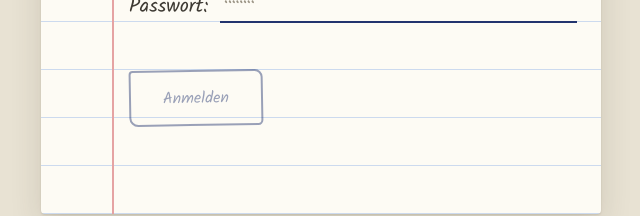
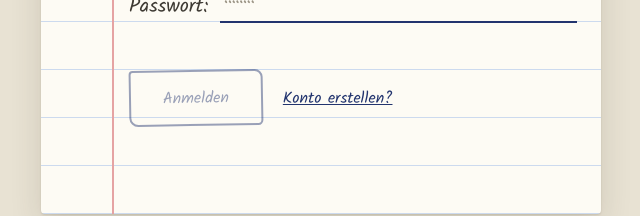
Before and after one commit to svenTheTerrible/fresszettel, a React (Vite) app in the folder frontend/: page /login in a window 1280 px wide. Shown: the part 266-482 px from the top of the page, without its empty margins (319-959 px from the left). Built offline with nearby package versions, Linux system fonts and the light colour scheme.

Commit message:
Add account creation

```diff
--- a/frontend/src/demo/AuthProvider.tsx
+++ b/frontend/src/demo/AuthProvider.tsx
@@ -1,5 +1,5 @@
 import { useCallback, useMemo, useState, type ReactNode } from 'react';
-import { clearToken, getStoredToken, login as loginRequest, storeToken } from '../lib/auth';
+import { clearToken, getStoredToken, login as loginRequest, register as registerRequest, storeToken } from '../lib/auth';
 import { AuthContext, type AuthContextValue } from './auth-context';
 
 /** Wraps the app and owns the login state. Restores a session from localStorage. */
@@ -12,11 +12,15 @@ export function AuthProvider({ children }: { children: ReactNode }) {
     setToken(t);
   }, []);
 
+  const register = useCallback(async (email: string, password: string) => {
+    await registerRequest(email, password);
+  }, []);
+
   const logout = useCallback(() => {
     clearToken();
     setToken(null);
   }, []);
 
-  const value = useMemo<AuthContextValue>(() => ({ token, login, logout }), [token, login, logout]);
+  const value = useMemo<AuthContextValue>(() => ({ token, login, register, logout }), [token, login, register, logout]);
   return <AuthContext.Provider value={value}>{children}</AuthContext.Provider>;
 }
--- a/frontend/src/demo/LoginPage.tsx
+++ b/frontend/src/demo/LoginPage.tsx
@@ -2,14 +2,18 @@ import { useState, type FormEvent } from 'react';
 import { Navigate, useLocation } from 'react-router';
 import { useAuth } from './auth-context';
 
+type Mode = 'login' | 'register';
+
 /** Sign-in screen. The admin area is only reachable once this succeeds. */
 export function LoginPage() {
-  const { token, login } = useAuth();
+  const { token, login, register } = useAuth();
   const location = useLocation();
+  const [mode, setMode] = useState<Mode>('login');
   const [email, setEmail] = useState('');
   const [password, setPassword] = useState('');
   const [busy, setBusy] = useState(false);
   const [error, setError] = useState<string | null>(null);
+  const [success, setSuccess] = useState<string | null>(null);
 
   // If RequireAuth bounced us here, send the user back to the tab they wanted.
   const from = (location.state as { from?: string } | null)?.from;
@@ -20,14 +24,31 @@ export function LoginPage() {
     return <Navigate to={target} replace />;
   }
 
+  const isLogin = mode === 'login';
+
+  const switchMode = (next: Mode) => {
+    setMode(next);
+    setError(null);
+    setSuccess(null);
+  };
+
   const handleSubmit = async (event: FormEvent) => {
     event.preventDefault();
     if (busy || !email.trim() || !password) return;
     setBusy(true);
     setError(null);
+    setSuccess(null);
     try {
-      await login(email, password);
-      // On success the token is set and the guard above bounces us to the admin area.
+      if (isLogin) {
+        await login(email, password);
+        // On success the token is set and the guard above bounces us to the admin area.
+      } else {
+        await register(email, password);
+        // Account created: hand the user back to sign-in with the form still filled.
+        setMode('login');
+        setSuccess('Konto erstellt. Melde dich jetzt an.');
+      }
+      setBusy(false);
     } catch (err) {
       setError(err instanceof Error && err.message ? err.message : 'Das hat nicht geklappt. Versuch es nochmal.');
       setBusy(false);
@@ -39,7 +60,7 @@ export function LoginPage() {
       <main className="fz-sheet fz-sheet--order" style={{ maxWidth: 560 }}>
         <div className="fz-row fz-row--double fz-row--between">
           <h1 className="fz-logo fz-logo--small">Fresszettel</h1>
-          <span className="fz-small fz-muted fz-nowrap">Anmelden</span>
+          <span className="fz-small fz-muted fz-nowrap">{isLogin ? 'Anmelden' : 'Konto erstellen'}</span>
         </div>
 
         <form onSubmit={handleSubmit}>
@@ -73,7 +94,7 @@ export function LoginPage() {
               value={password}
               onChange={(e) => setPassword(e.target.value)}
               placeholder="••••••••"
-              autoComplete="current-password"
+              autoComplete={isLogin ? 'current-password' : 'new-password'}
               required
             />
           </div>
@@ -82,14 +103,27 @@ export function LoginPage() {
 
           <div className="fz-row fz-row--center" style={{ gap: 20, flexWrap: 'wrap' }}>
             <button type="submit" className="fz-btn fz-btn--stamp" disabled={busy || !email.trim() || !password}>
-              {busy ? 'Wird angemeldet …' : 'Anmelden'}
+              {busy ? (isLogin ? 'Wird angemeldet …' : 'Wird erstellt …') : isLogin ? 'Anmelden' : 'Konto erstellen'}
             </button>
-            {error && (
-              <span role="alert" className="fz-error" style={{ fontSize: 15, lineHeight: '22px' }}>
-                {error}
-              </span>
-            )}
+            <button
+              type="button"
+              className="fz-link"
+              disabled={busy}
+              onClick={() => switchMode(isLogin ? 'register' : 'login')}
+            >
+              {isLogin ? 'Konto erstellen?' : 'Schon ein Konto? Anmelden'}
+            </button>
           </div>
+          {error && (
+            <p role="alert" className="fz-error" style={{ margin: '0 0 16px', textAlign: 'center' }}>
+              {error}
+            </p>
+          )}
+          {success && (
+            <p className="fz-success" style={{ margin: '0 0 16px', textAlign: 'center' }}>
+              {success}
+            </p>
+          )}
         </form>
       </main>
       <p className="fz-footer-note">Fresszettel · Nur für den Admin.</p>
--- a/frontend/src/demo/auth-context.ts
+++ b/frontend/src/demo/auth-context.ts
@@ -5,6 +5,8 @@ export interface AuthContextValue {
   token: string | null;
   /** Log in; throws (with a user-facing message) on failure. */
   login: (email: string, password: string) => Promise<void>;
+  /** Create an account; throws (with a user-facing message) on failure. */
+  register: (email: string, password: string) => Promise<void>;
   /** Clear the session. */
   logout: () => void;
 }
--- a/frontend/src/lib/auth.ts
+++ b/frontend/src/lib/auth.ts
@@ -70,3 +70,25 @@ export async function login(email: string, password: string): Promise<string> {
   }
   return data.accessToken;
 }
+
+/**
+ * Create a new account against the backend's
+ * `POST /api/authentification/create` endpoint. Throws an Error with a
+ * user-facing message when the request can't be made or the server rejects it.
+ */
+export async function register(email: string, password: string): Promise<void> {
+  let response: Response;
+  try {
+    response = await fetch('/api/authentification/create', {
+      method: 'POST',
+      headers: { 'Content-Type': 'application/json' },
+      body: JSON.stringify({ email, password }),
+    });
+  } catch {
+    throw new Error('Keine Verbindung zum Server.');
+  }
+
+  if (!response.ok) {
+    throw new Error('Etwas ist schiefgelaufen. Versuch es nochmal.');
+  }
+}
--- a/frontend/src/styles/fresszettel.css
+++ b/frontend/src/styles/fresszettel.css
@@ -231,6 +231,25 @@
 .fz-error {
   font-size: 15px;
   line-height: 30px;
+  color: var(--fz-red);
+}
+
+.fz-success {
+  font-size: 15px;
+  line-height: 30px;
+  color: var(--fz-green);
+}
+
+/* Link-styled control (used for the login/register toggle). */
+.fz-link {
+  background: none;
+  border: none;
+  padding: 0;
+  font: inherit;
+  color: var(--fz-ink);
+  text-decoration: underline;
+}
+.fz-link:hover:not(:disabled) {
   color: var(--fz-red);
 }
 
```
